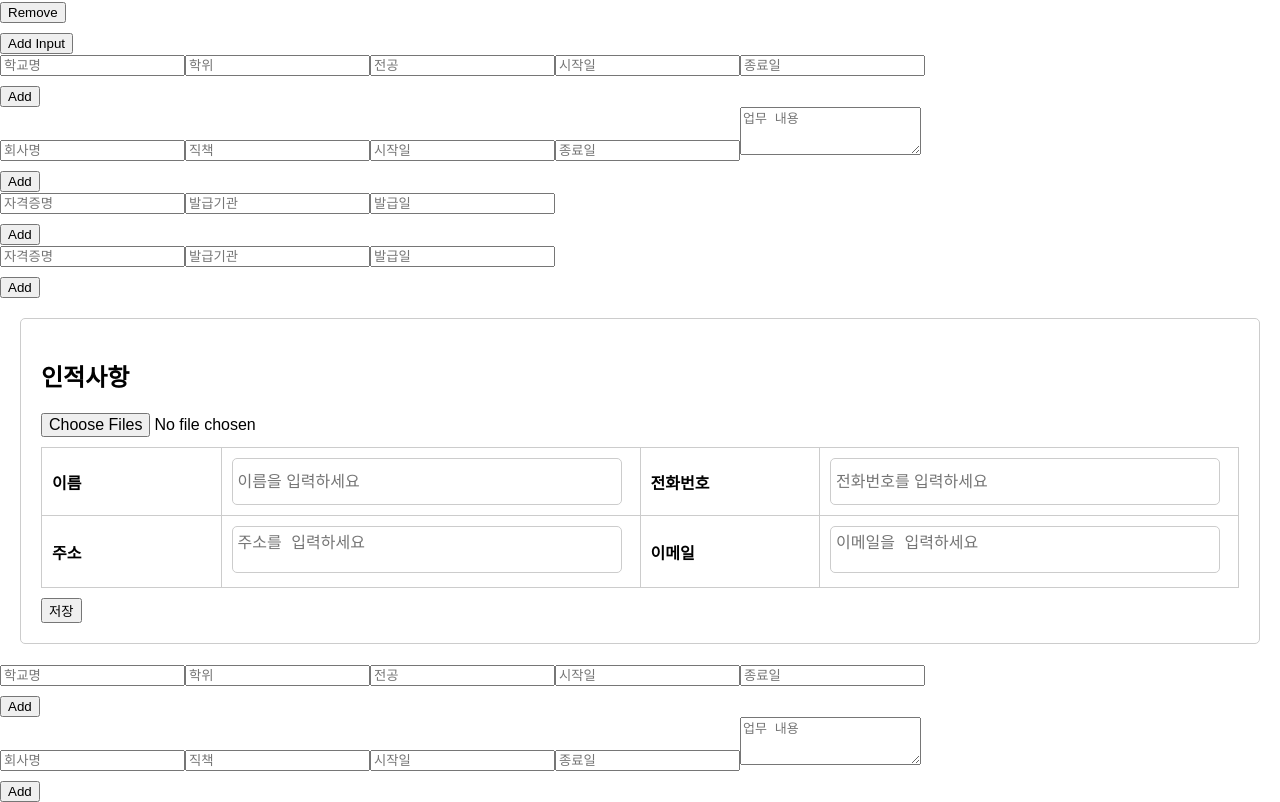
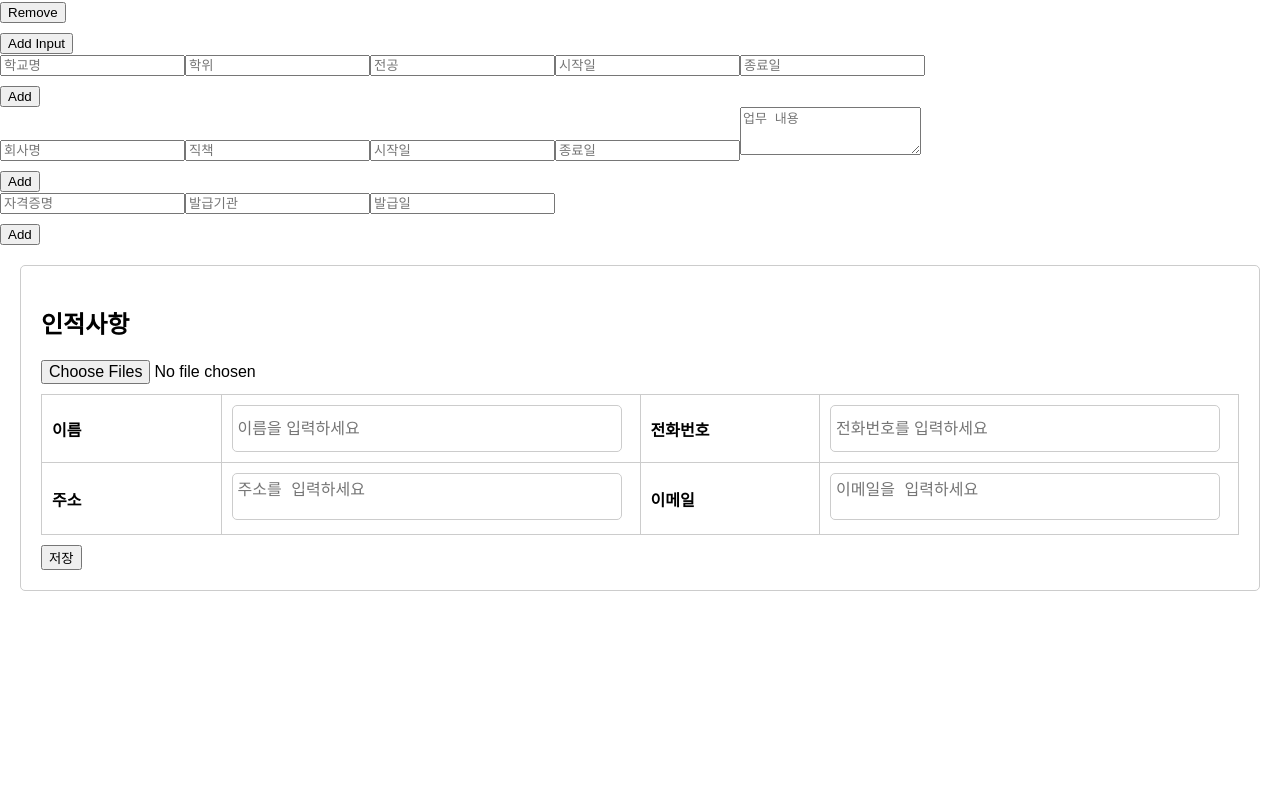
Before and after one commit to jeauk/react-resume, a React (Create React App) app: page / in a window 1280 px wide. Shown: the part 246-1048 px from the top of the page. After the commit the page ends 857 px from the top, so only its background shows below. Built offline with nearby package versions, Linux system fonts and the light colour scheme.

Commit message:
asdasdasd

```diff
--- a/src/App.js
+++ b/src/App.js
@@ -14,10 +14,7 @@ function App() {
     <div className="App">
       <MaxLengthInput />
       <ResumeForm />
-      <CertificationForm />
       <UserInfo />
-      <EducationForm />
-      <ExperienceForm />
     </div>
   );
 }
```
